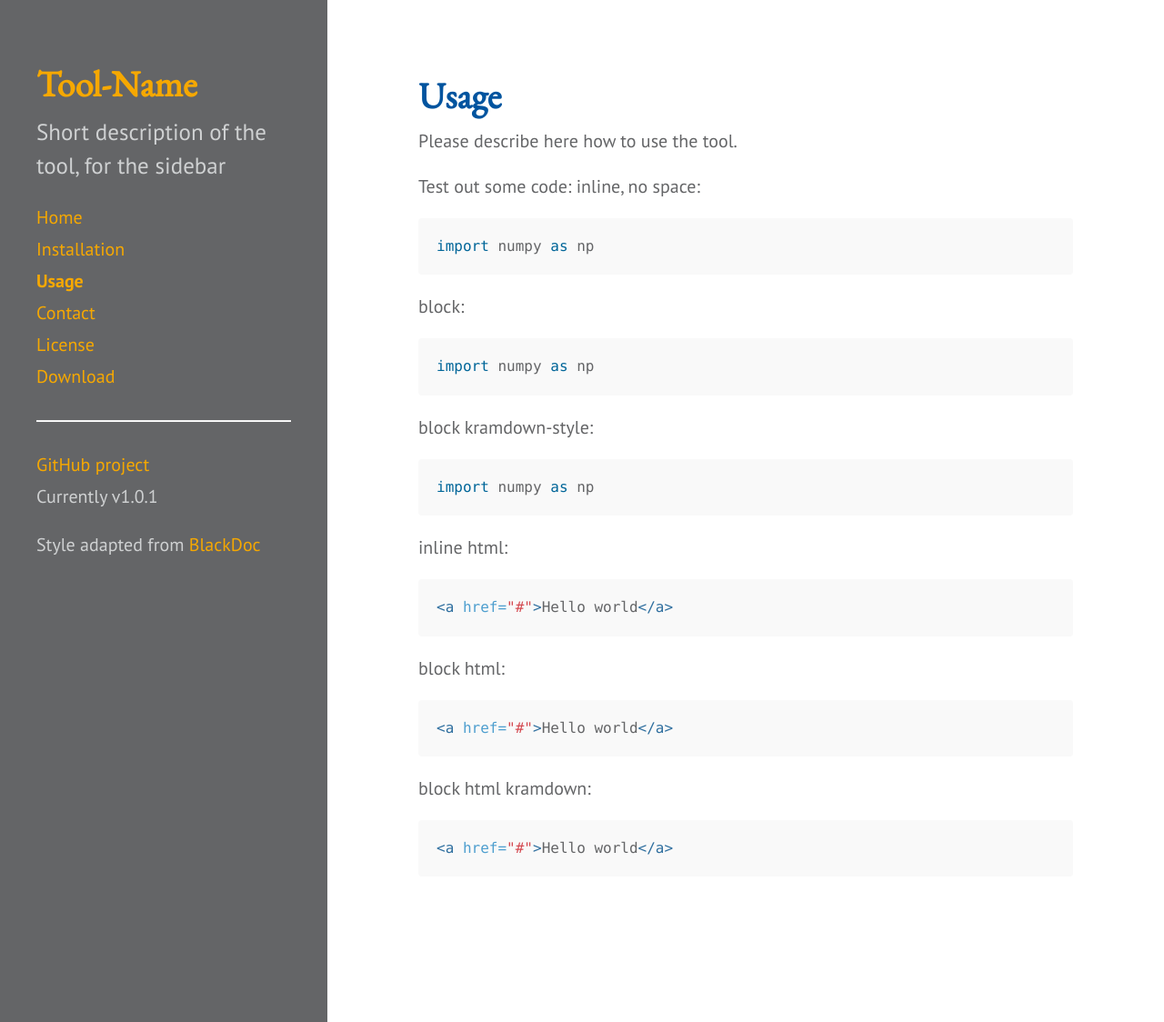
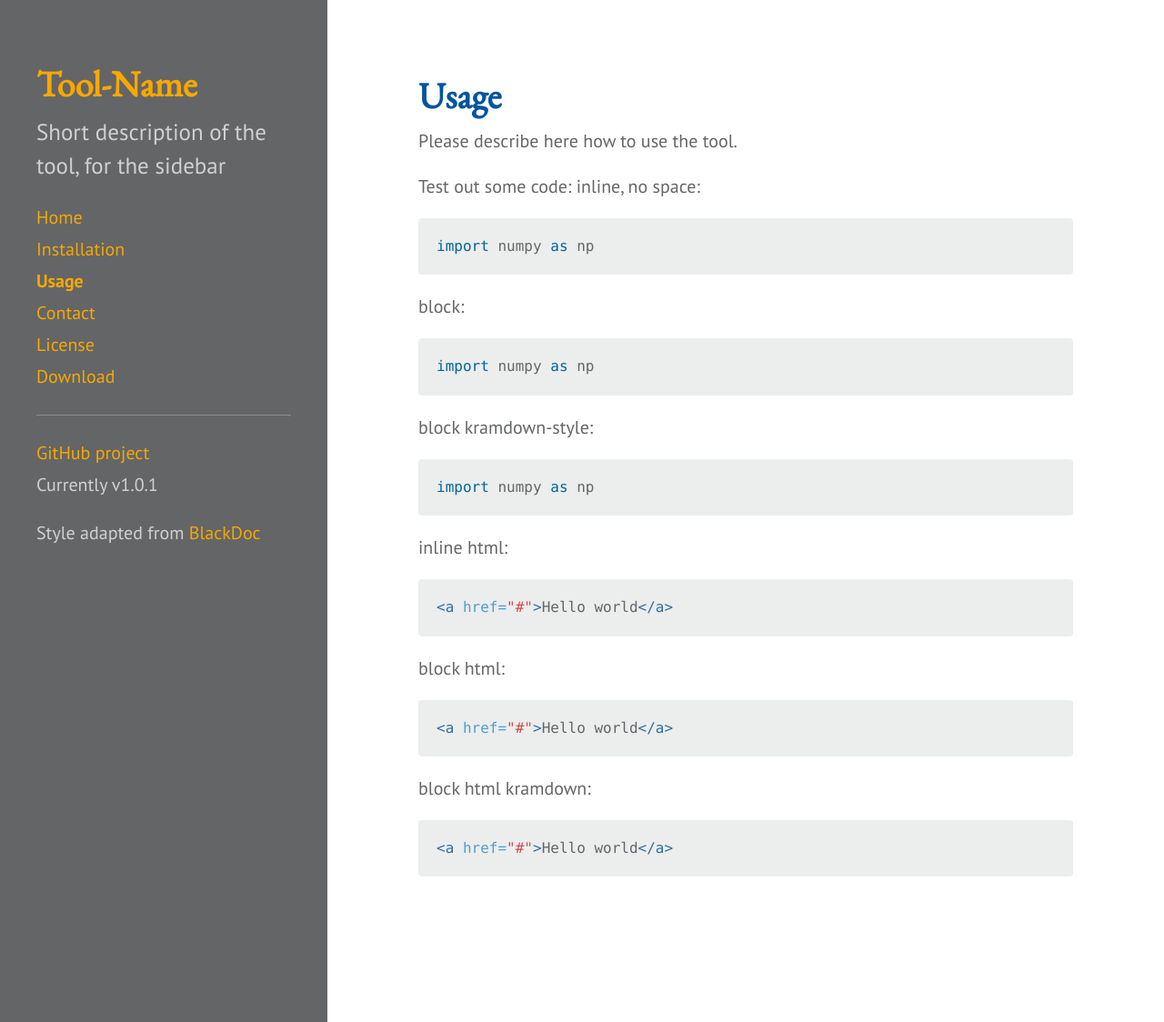
Before and after one commit to saezlab/dorothea, a Jekyll site: the page built from 2_usage.md, in a window 1280 px wide and 1124 px high. Shown: the whole window at 91% size. Built offline with Jekyll 4.4.1, drawn with Linux system fonts in a browser that asks for light colours.

Commit message:
blackdoc code removed from css

```diff
--- a/public/css/blackdoc.css
+++ b/public/css/blackdoc.css
@@ -80,6 +80,42 @@
   color: #646567;
 }
 /* Code */
+/** code {
+  color: #A11035;
+  white-space: pre-wrap;
+  background-color: #ECEDED;
+}
+*/
+pre {
+  background-color: #ECEDED;
+}
+
+pre { white-space: pre; overflow: auto !important; }
+
+hr {
+  display: block;
+  height: 1px;
+  border: 0;
+  border-top: rgba(235, 242, 246, 0.29) 1px solid;
+  margin: 1.2em 0;
+  padding: 0;
+}
+
+blockquote {
+  color: #666;
+  border-left: .25rem solid #333;
+}
+
+td,
+th {
+  padding: .25rem .5rem;
+  border: 1px solid #333;
+}
+
+tbody tr:nth-child(odd) td,
+tbody tr:nth-child(odd) th {
+  background-color: #222;
+}
 
 /* Pagination items can be `span`s or `a`s */
 .pagination-item {
```
